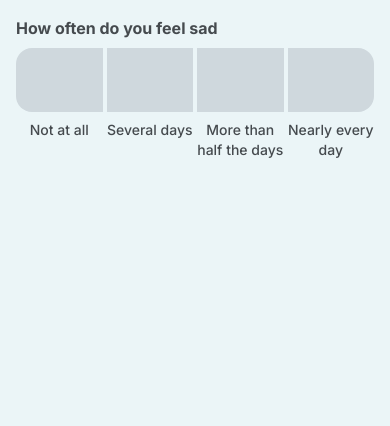
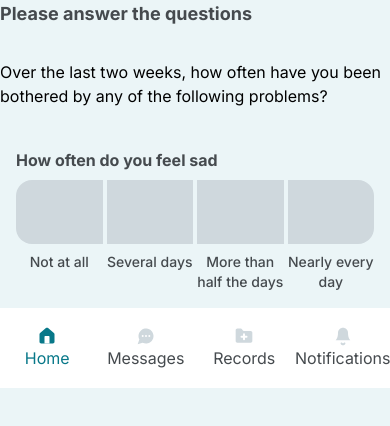
Before and after one commit to BigDataForSanDiego/Team-217, a Next.js app in the folder project/: page /dev in a window 390 px wide. Shown: the top 426 px of the page. Built offline with nearby package versions, Linux system fonts and the light colour scheme.

Commit message:
add mobile footer

```diff
--- a/project/src/app/(mobile)/dev/page.tsx
+++ b/project/src/app/(mobile)/dev/page.tsx
@@ -1,10 +1,19 @@
 import Question from "@/features/question/components/question";
-
+import Footer from "@/features/footer/components/footer";
 
 export default function Dev() {
-	return (
-		<div className="p-4">
-            <Question question="How often do you feel sad"></Question>
-        </div>
-	);
+  return (
+    <div>
+      <div className="text-lg text-secondary font-bold pb-8">
+        Please answer the questions
+      </div>
+      <div className="pb-6">
+        Over the last two weeks, how often have you been bothered by any of the
+        following problems?
+      </div>
+      <Question question="How often do you feel sad"></Question>
+
+      <Footer />
+    </div>
+  );
 }
--- /dev/null
+++ b/project/src/features/footer/components/footer.tsx
@@ -0,0 +1,153 @@
+export default function Footer() {
+  const navButtons: IconButtonProps[] = [
+    {
+      name: "Home",
+      isActive: true,
+      icon: (
+        <svg
+          width="20"
+          height="20"
+          viewBox="0 0 20 20"
+          fill="none"
+          xmlns="http://www.w3.org/2000/svg"
+        >
+          <path
+            d="M2.5 8.33335C2.49994 8.0909 2.55278 7.85137 2.65482 7.63144C2.75687 7.41152 2.90566 7.21651 3.09083 7.06001L8.92417 2.06085C9.22499 1.8066 9.60613 1.66711 10 1.66711C10.3939 1.66711 10.775 1.8066 11.0758 2.06085L16.9092 7.06001C17.0943 7.21651 17.2431 7.41152 17.3452 7.63144C17.4472 7.85137 17.5001 8.0909 17.5 8.33335V15.8333C17.5 16.2754 17.3244 16.6993 17.0118 17.0119C16.6993 17.3244 16.2754 17.5 15.8333 17.5H4.16667C3.72464 17.5 3.30072 17.3244 2.98816 17.0119C2.67559 16.6993 2.5 16.2754 2.5 15.8333V8.33335Z"
+            fill="#087889"
+          />
+          <path
+            d="M12.5 17.5V10.8333C12.5 10.6123 12.4122 10.4004 12.2559 10.2441C12.0996 10.0878 11.8877 10 11.6667 10H8.33333C8.11232 10 7.90036 10.0878 7.74408 10.2441C7.5878 10.4004 7.5 10.6123 7.5 10.8333V17.5"
+            fill="white"
+          />
+        </svg>
+      ),
+    },
+    {
+      name: "Messages",
+      isActive: false,
+      icon: (
+        <svg
+          width="20"
+          height="20"
+          viewBox="0 0 20 20"
+          fill="none"
+          xmlns="http://www.w3.org/2000/svg"
+        >
+          <path
+            d="M6.58335 16.6667C8.17384 17.4826 10.0034 17.7036 11.7424 17.2898C13.4814 16.8761 15.0155 15.8549 16.0681 14.4102C17.1208 12.9655 17.6229 11.1923 17.4838 9.41015C17.3448 7.62803 16.5738 5.95416 15.3099 4.69018C14.0459 3.4262 12.372 2.65523 10.5899 2.5162C8.80776 2.37717 7.03458 2.87922 5.58987 3.93189C4.14516 4.98456 3.12393 6.51861 2.71021 8.25761C2.29648 9.99661 2.51747 11.8262 3.33335 13.4167L1.66669 18.3334L6.58335 16.6667Z"
+            fill="#CFD8DD"
+          />
+          <path
+            d="M6.66669 10H6.67502"
+            stroke="white"
+            stroke-width="2"
+            stroke-linecap="round"
+            stroke-linejoin="round"
+          />
+          <path
+            d="M10 10H10.0083"
+            stroke="white"
+            stroke-width="2"
+            stroke-linecap="round"
+            stroke-linejoin="round"
+          />
+          <path
+            d="M13.3333 10H13.3416"
+            stroke="white"
+            stroke-width="2"
+            stroke-linecap="round"
+            stroke-linejoin="round"
+          />
+        </svg>
+      ),
+    },
+    {
+      name: "Records",
+      isActive: false,
+      icon: (
+        <svg
+          width="20"
+          height="20"
+          viewBox="0 0 20 20"
+          fill="none"
+          xmlns="http://www.w3.org/2000/svg"
+        >
+          <path
+            d="M16.6667 16.6667C17.1087 16.6667 17.5326 16.4911 17.8452 16.1785C18.1578 15.866 18.3334 15.442 18.3334 15V6.66667C18.3334 6.22464 18.1578 5.80072 17.8452 5.48816C17.5326 5.17559 17.1087 5 16.6667 5H10.0834C9.80462 5.00273 9.52964 4.93551 9.2836 4.80448C9.03757 4.67346 8.82832 4.48281 8.67502 4.25L8.00002 3.25C7.84826 3.01956 7.64167 2.8304 7.39877 2.6995C7.15587 2.56859 6.88428 2.50005 6.60835 2.5H3.33335C2.89133 2.5 2.4674 2.67559 2.15484 2.98816C1.84228 3.30072 1.66669 3.72464 1.66669 4.16667V15C1.66669 15.442 1.84228 15.866 2.15484 16.1785C2.4674 16.4911 2.89133 16.6667 3.33335 16.6667H16.6667Z"
+            fill="#CFD8DD"
+          />
+          <path
+            d="M10 8.33331V13.3333"
+            stroke="white"
+            stroke-width="2"
+            stroke-linecap="round"
+            stroke-linejoin="round"
+          />
+          <path
+            d="M7.5 10.8333H12.5"
+            stroke="white"
+            stroke-width="2"
+            stroke-linecap="round"
+            stroke-linejoin="round"
+          />
+        </svg>
+      ),
+    },
+    {
+      name: "Notifications",
+      isActive: false,
+      icon: (
+        <svg
+          width="20"
+          height="20"
+          viewBox="0 0 20 20"
+          fill="none"
+          xmlns="http://www.w3.org/2000/svg"
+        >
+          <path
+            d="M5 6.66669C5 5.3406 5.52678 4.06883 6.46447 3.13115C7.40215 2.19347 8.67392 1.66669 10 1.66669C11.3261 1.66669 12.5979 2.19347 13.5355 3.13115C14.4732 4.06883 15 5.3406 15 6.66669C15 12.5 17.5 14.1667 17.5 14.1667H2.5C2.5 14.1667 5 12.5 5 6.66669Z"
+            fill="#CFD8DD"
+          />
+          <path
+            d="M8.58331 17.5C8.7228 17.7537 8.92785 17.9653 9.17706 18.1127C9.42626 18.26 9.71046 18.3378 9.99998 18.3378C10.2895 18.3378 10.5737 18.26 10.8229 18.1127C11.0721 17.9653 11.2772 17.7537 11.4166 17.5"
+            stroke="#CFD8DD"
+            stroke-width="2"
+            stroke-linecap="round"
+            stroke-linejoin="round"
+          />
+        </svg>
+      ),
+    },
+  ];
+
+  return (
+    <div className="bg-white h-20 w-full grid grid-cols-4 gap-1 items-center">
+      {navButtons.map((navButton) => (
+        <IconButton
+          name={navButton.name}
+          icon={navButton.icon}
+          isActive={navButton.isActive}
+        />
+      ))}
+    </div>
+  );
+}
+
+interface IconButtonProps {
+  name: string;
+  isActive: boolean;
+  icon: JSX.Element;
+}
+
+function IconButton({ name, icon, isActive }: IconButtonProps) {
+  return (
+    <button className="flex flex-col items-center">
+      {icon}
+      <span
+        className={`${isActive === true ? "text-primary" : "text-secondary"}`}
+      >
+        {name}
+      </span>
+    </button>
+  );
+}
--- /dev/null
+++ b/project/src/features/nav/components/nav.tsx
@@ -0,0 +1,8 @@
+export default function Nav() {
+
+    return (
+        <div>
+
+        </div>
+    );
+}
--- a/project/src/features/question/components/question.tsx
+++ b/project/src/features/question/components/question.tsx
@@ -4,37 +4,48 @@ import { useState } from "react";
 import { ChevronRight } from "lucide-react";
 import { QuestionInfo } from "../types/types";
 
-export default function Question({
-	question
-}: QuestionInfo) {
+export default function Question({ question }: QuestionInfo) {
   const [selected, setSelected] = useState<number | null>(null);
 
   const options = [0, 1, 2, 3];
 
-    const scale = ["Not at all", "Several days", "More than half the days", "Nearly every day"];
+  const scale = [
+    "Not at all",
+    "Several days",
+    "More than half the days",
+    "Nearly every day",
+  ];
 
   return (
-		<div>
-			<div className="text-secondary font-bold pb-2">
-				{question}
-			</div>
+    <div className="p-4">
+      <div className="text-secondary font-bold pb-2">{question}</div>
       <div className="grid grid-cols-4 gap-1">
         {options.map((option, index) => (
           <div className="flex flex-col items-center">
             <button
               key={option}
-							className={`flex gap-2 h-16 w-full px-4 justify-between items-center ${selected === option ? 'bg-primary' : 'bg-secondaryLight'} ${index === 0 ? 'rounded-l-2xl' : index === options.length - 1 ? 'rounded-r-2xl' : 'rounded-none'}`}
+              className={`flex gap-2 h-16 w-full px-4 justify-between items-center ${
+                selected === option ? "bg-primary" : "bg-secondaryLight"
+              } ${
+                index === 0
+                  ? "rounded-l-2xl"
+                  : index === options.length - 1
+                  ? "rounded-r-2xl"
+                  : "rounded-none"
+              }`}
               onClick={() => setSelected(option)}
+            ></button>
+            <span
+              className={`text-center text-sm font-medium mt-2 ${
+                selected === option ? "text-primary" : "text-secondary"
+              }`}
             >
-						</button>
-						<span className={`text-center text-sm font-medium mt-2 ${selected === option ? 'text-primary' : 'text-secondary'}`}>{scale[index]}</span>
+              {scale[index]}
+            </span>
           </div>
         ))}
       </div>
-            <div>
-                {selected}
+      <div>{selected}</div>
     </div>
-		</div>
-
   );
 }
```
Lines whose indentation alone changed are shown as unchanged.
